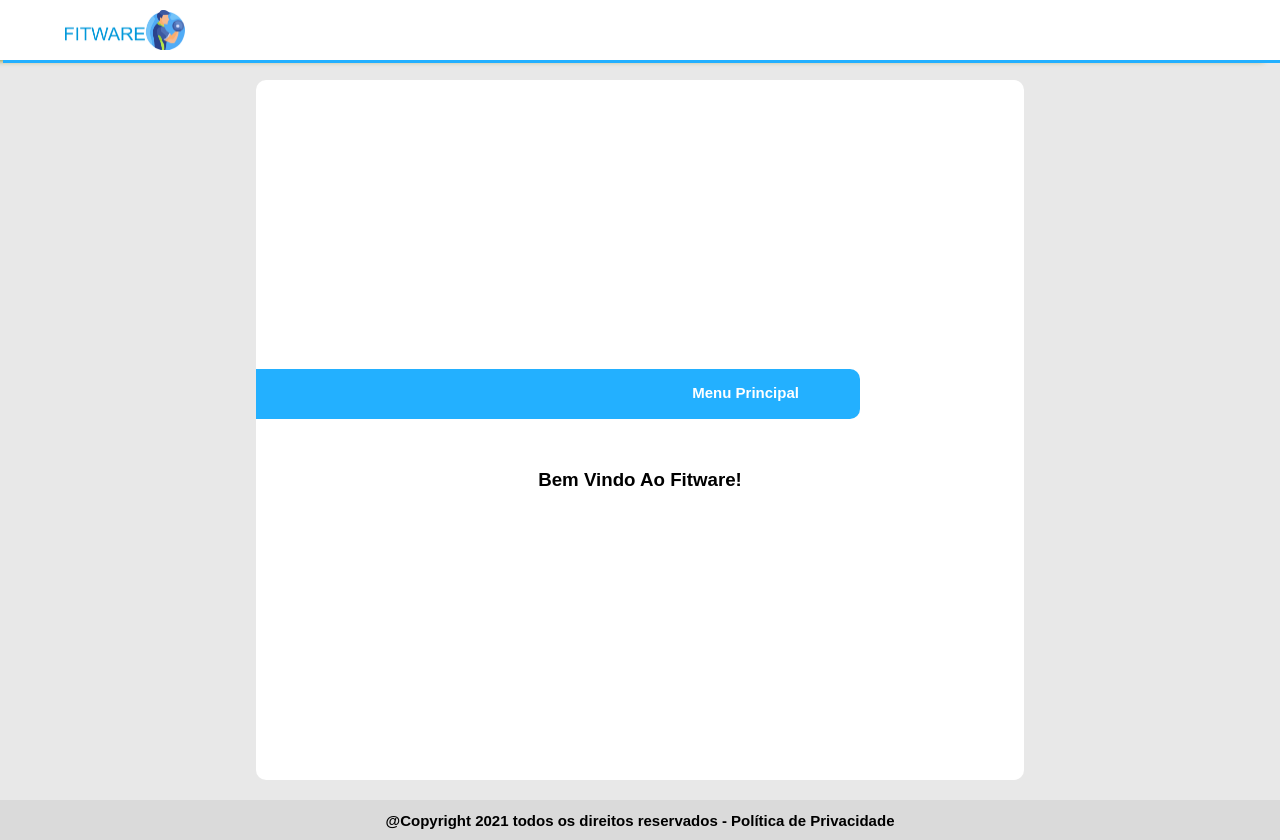
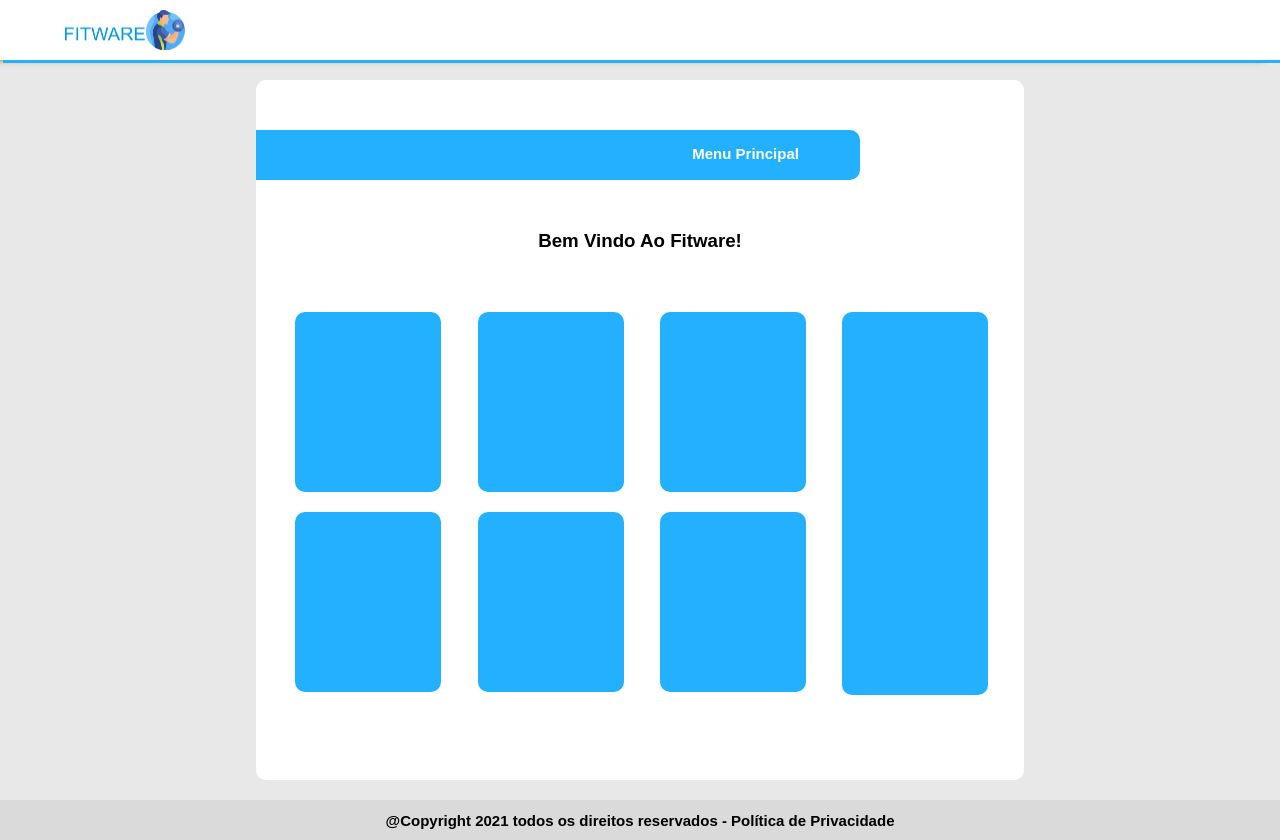
Before and after one commit to MichelSouza17/FitWare-Web, a React (Create React App) app: page /home in a window 1280 px wide. Built offline with nearby package versions, Linux system fonts and the light colour scheme.

Commit message:
adicionando itens na home admin

```diff
--- a/src/pages/HomeAdmin/index.js
+++ b/src/pages/HomeAdmin/index.js
@@ -1,6 +1,15 @@
 import Header from "../../components/Header";
 import Footer from "../../components/Footer";
-import { Container, ContainerHome, TitleContainer, Title } from "./styles";
+import {
+  Container,
+  ContainerHome,
+  TitleContainer,
+  Title,
+  ItemMenu,
+  ContainerItensMenu,
+  ContainerColuna,
+  ItemMenuQRcode,
+} from "./styles";
 
 function HomeAdmin() {
   return (
@@ -14,6 +23,23 @@ function HomeAdmin() {
             </TitleContainer>
           </Title>
           <h3>Bem Vindo Ao Fitware!</h3>
+          <ContainerItensMenu>
+            <ContainerColuna>
+              <ItemMenu></ItemMenu>
+              <ItemMenu></ItemMenu>
+            </ContainerColuna>
+            <ContainerColuna>
+              <ItemMenu></ItemMenu>
+              <ItemMenu></ItemMenu>
+            </ContainerColuna>
+            <ContainerColuna>
+              <ItemMenu></ItemMenu>
+              <ItemMenu></ItemMenu>
+            </ContainerColuna>
+            <ContainerColuna>
+              <ItemMenuQRcode></ItemMenuQRcode>
+            </ContainerColuna>
+          </ContainerItensMenu>
         </ContainerHome>
       </Container>
       <Footer />
--- a/src/pages/HomeAdmin/styles.js
+++ b/src/pages/HomeAdmin/styles.js
@@ -21,7 +21,6 @@ export const ContainerHome = styled.div`
   border-radius: 10px;
 
   display: flex;
-  justify-content: center;
   align-items: center;
   flex-direction: column;
   background-color: var(--light);
@@ -37,6 +36,7 @@ export const Title = styled.div`
   display: flex;
   margin-left: -10px;
   flex-direction: row;
+  margin-top: 50px;
 
   align-self: flex-start;
   background-color: var(--blueLight);
@@ -54,3 +54,52 @@ export const TitleContainer = styled.div`
     color: var(--light);
   }
 `;
+
+export const ContainerItensMenu = styled.div`
+  width: 57vw;
+  height: 450px;
+  margin-top: 40px;
+
+  display: flex;
+  align-items: left;
+  flex-direction: row;
+`;
+
+export const ContainerColuna = styled.div`
+  height: 100%;
+  width: 25%;
+  flex-direction: column;
+  overflow-y: hidden;
+`;
+
+export const ItemMenu = styled.div`
+  height: 40%;
+  width: 80%;
+  background-color: var(--blueLight);
+  margin: 20px;
+  border-radius: 10px;
+  transition: 1s;
+  :hover {
+    background-image: linear-gradient(to bottom, #23b0ff, #81ccf7);
+    height: 45%;
+    width: 85%;
+    transition: 0.9s;
+    box-shadow: 10px 10px 0 0;
+  }
+`;
+
+export const ItemMenuQRcode = styled.div`
+  height: 85%;
+  width: 80%;
+  background-color: var(--blueLight);
+  margin: 20px;
+  border-radius: 10px;
+  transition: 1s;
+  :hover {
+    background-image: linear-gradient(to bottom, #23b0ff, #81ccf7);
+    height: 90%;
+    width: 85%;
+    transition: 0.9s;
+    box-shadow: 10px 10px 0 0;
+  }
+`;
```
